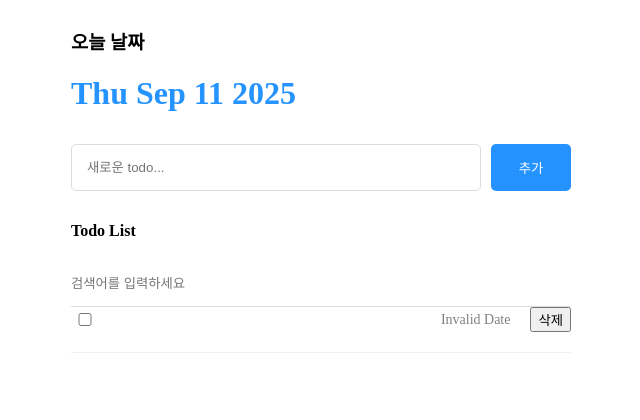
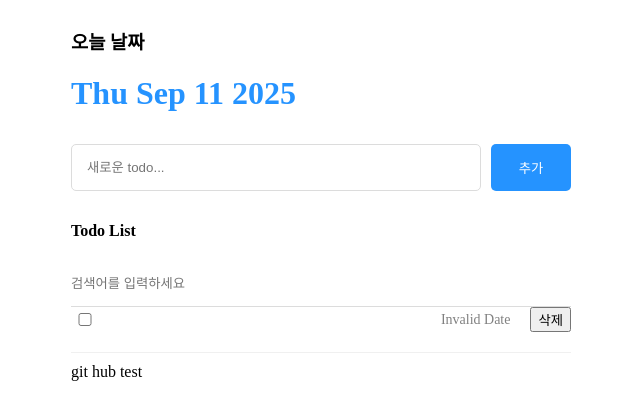
Before and after one commit to ByungJae-Lee/todo_app, a React (Vite) app: page / in a window 1280 px wide. Shown: the top 420 px of the page, without its empty margins (319-959 px from the left). Built offline with nearby package versions, Linux system fonts and the light colour scheme.

Commit message:
Read part2test

```diff
--- a/src/App.jsx
+++ b/src/App.jsx
@@ -44,6 +44,7 @@ function App() {
       <Header />
       <Editor onCreate={onCreate} />
       <List todos={todos} />
+      <div>git hub test</div>
     </div>
   );
 }
```
